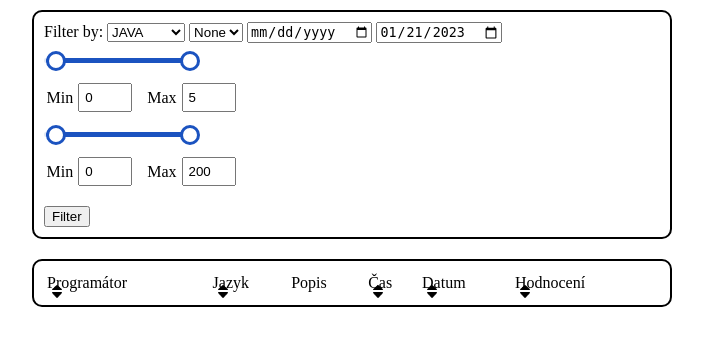
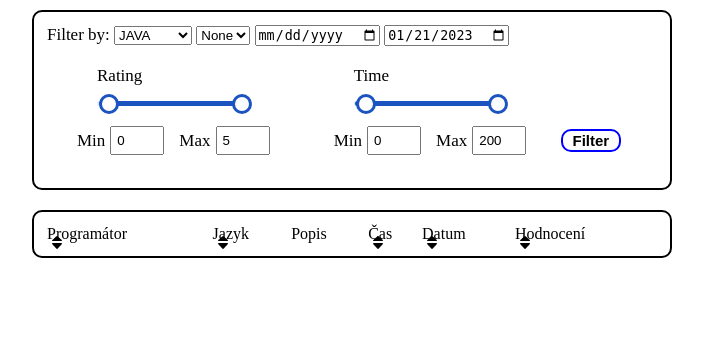
Before and after one commit to vojk/ghosts_tda, a Flask app: page /app/ in a window 1280 px wide. Shown: the top 346 px of the page, without its empty margins (288-991 px from the left). Run offline with Flask 2, Linux system fonts and the light colour scheme; data comes from the database, SQL or seed files in the repository; parts of the project's set-up code (start-up, migrations or seed data) failed here and were passed over.

Commit message:
Úprava všeho nevím ani čeho už

```diff
--- a/app/static/css/rangeSlider.css
+++ b/app/static/css/rangeSlider.css
@@ -1,5 +1,9 @@
 .range{
     width: 25%;
+    margin-top: 20px;
+    display: inline-block;
+    margin-left: 50px;
+    margin-right: 50px;
 }
 
 .range-slider {
@@ -57,7 +61,7 @@
 
 
 .range-price {
-    margin: 20px ;
+    margin: 20px 0;
     width: 100%;
     display: flex;
     justify-content: center;
--- a/app/static/css/records.css
+++ b/app/static/css/records.css
@@ -9,6 +9,9 @@
     margin-top: 10px;
     margin-bottom: 10px;
 }
+#table table{
+    table-layout: fixed;
+}
 #sort-filter{
     display: flex;
     flex-direction: column;
@@ -17,6 +20,7 @@
     padding: 10px;
     margin-bottom: 10px;
     margin-top: 10px;
+    font-size: 17px;
 }
 body{
     width: 50%;
@@ -27,17 +31,33 @@
 #edit{
     text-decoration: none;
     border-radius: 5px;
-    background-color: lightgreen;
-    padding: 2px;
+    background-color: #0f89ec;
+    color: white;
+    font-weight: bold;
 }
-#edit:visited{
-    color: blue;
-}
+
 #delete{
     border-radius: 5px;
     background-color: lightcoral;
-    padding: 2px;
+    font-weight: bold;
+}
+
+.button{
+    padding: 0.25rem 1rem;
 }
 #records{
     border: 1px solid black;
 }
+
+.sort, .filter{
+    padding: 1px 10px;
+    font-weight: bold;
+    background-color: white;
+    border: 2px solid blue;
+    border-radius: 10px;
+    font-size: 15px;
+}
+
+#sort-form, #filter-form{
+    margin: 3px;
+}
--- a/app/templates/customElements/slider.html
+++ b/app/templates/customElements/slider.html
@@ -1,4 +1,5 @@
 <div class="range">
+    <caption>Rating</caption>
     <div class="range-slider">
         <span class="range-selected"></span>
     </div>
@@ -15,6 +16,7 @@
 </div>
 
 <div class="range">
+    <caption>Time</caption>
     <div class="range-slider">
         <span class="range-selected"></span>
     </div>
--- a/app/templates/records.html
+++ b/app/templates/records.html
@@ -34,7 +34,7 @@
         <input type="date" name="filter_min_date" id="filter_min_date">
         <input type="date" name="filter_max_date" id="filter_max_date">
         {% include 'customElements/slider.html' %}
-        <button type="submit">Filter</button>
+        <button class="filter" type="submit">Filter</button>
     </form>
 </div>
 
--- a/app/templates/table_records.html
+++ b/app/templates/table_records.html
@@ -7,8 +7,8 @@
                 <td>{{ text.timeInMinutes }}</td>
                 <td>{{ text.dates }}</td>
                 <td>{{ text.rating }}/5</td>
-                <td><a href="/app/{{ text.id }}/edit/" id="edit">Edit</a></td>
-                <td><a onclick="deleteModal({{ text.id }}, 'Přeješ si smazat tento záznam?')" id="delete">Delete</a>
+                <td><a class="button" href="/app/{{ text.id }}/edit/" id="edit">Edit</a></td>
+                <td><a class="button" onclick="deleteModal({{ text.id }}, 'Přeješ si smazat tento záznam?')" id="delete">Delete</a>
                 </td>
                 {#  href="/app/{{ text.id }}/delete/" #}
             </tr>
```
